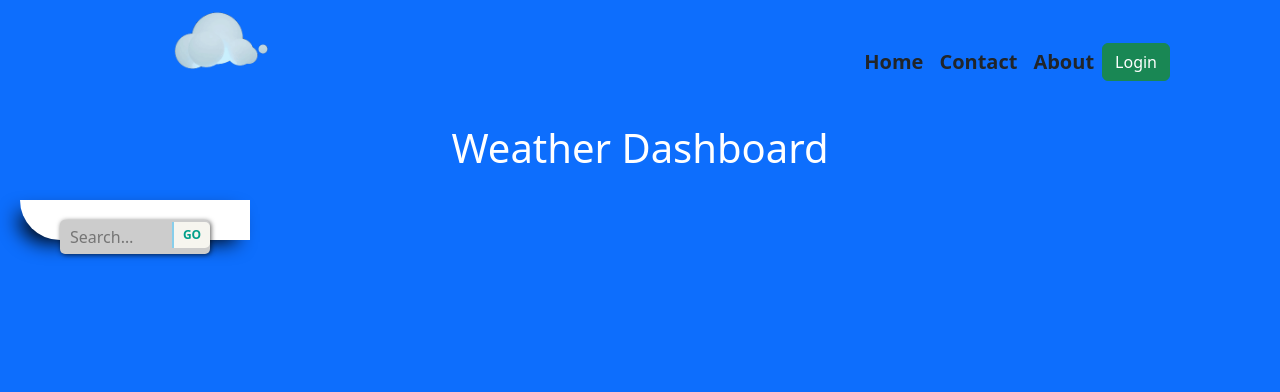
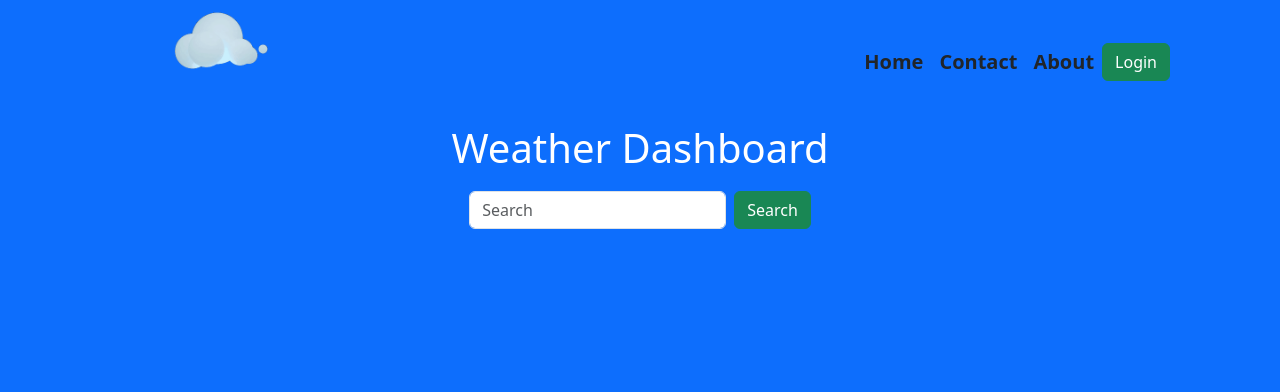
Before and after one commit to aarav-shukla07/Weather-Application, a Flask app: page /weather in a window 1280 px wide. Shown: the top 392 px of the page. Run offline with Flask 3, Linux system fonts and the light colour scheme.

Commit message:
Added search bar function

```diff
--- a/templates/weather.html
+++ b/templates/weather.html
@@ -44,17 +44,14 @@
             <h1> Weather Dashboard</h1>
         </div>
 
-          <form class="searchForm" method="get" action="">
-            <input class="searchTerm"  placeholder="Search…" autocomplete="off"/>
-            <input type="submit" class="searchBtn" value="GO"/>
-                        <ul class="suggestionBox">
-                    <li><b>a</b>pple</li>
-                            <li><b>a</b>ndroid</li>
-                            <li><b>a</b>mazon</li>
-                            <li><b>a</b>ol</li>
-                            <li><b>a</b>tlanta</li>
-                        </ul>
-          </form>
+        <nav class="navbar bg-transparent">
+            <div class="container-fluid" style="justify-content: center;">
+              <form class="d-flex" role="search">
+                <input class="form-control me-2" type="search" placeholder="Search" aria-label="Search">
+                <button class="btn btn-success" type="submit">Search</button>
+              </form>
+            </div>
+          </nav>
 
 
 
```
